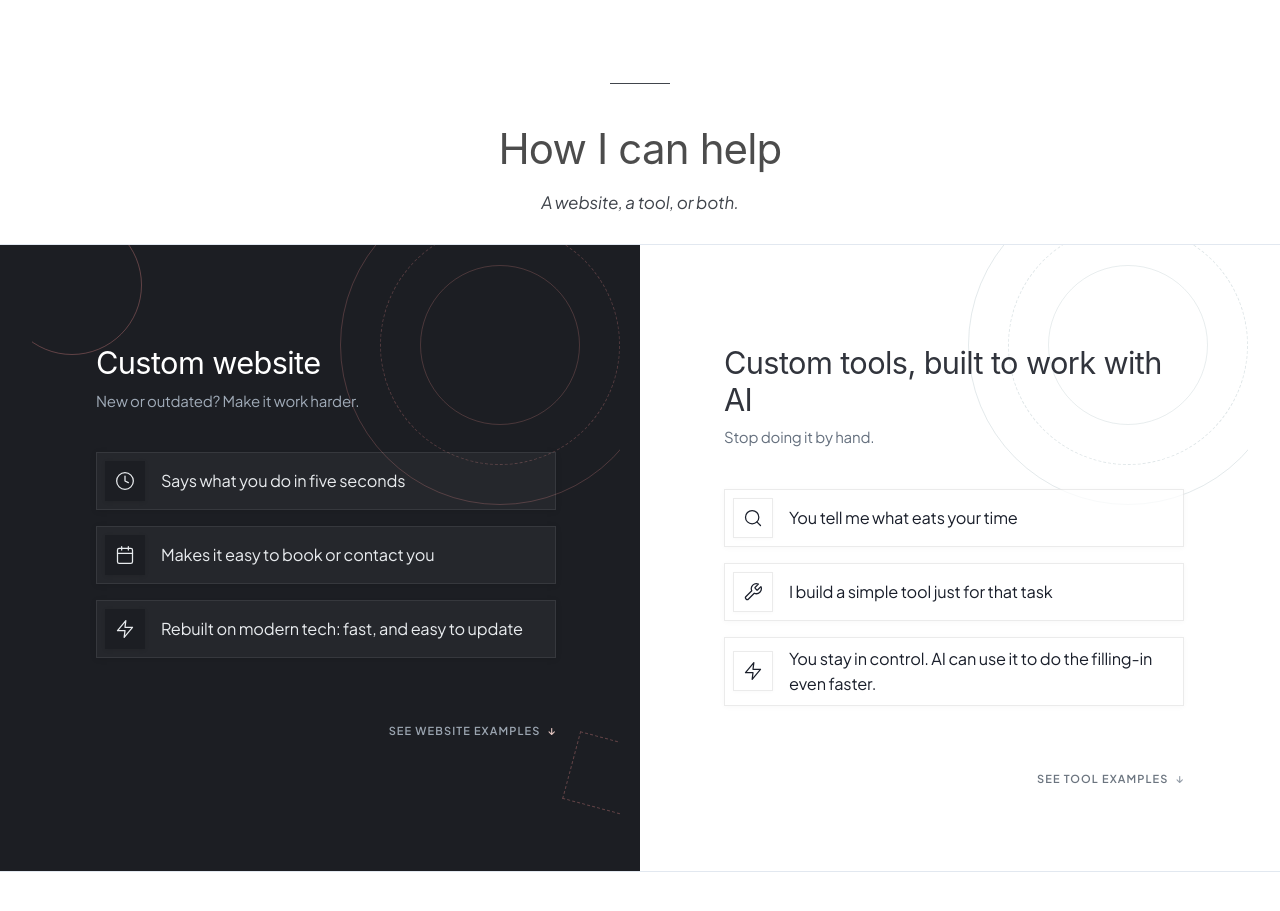
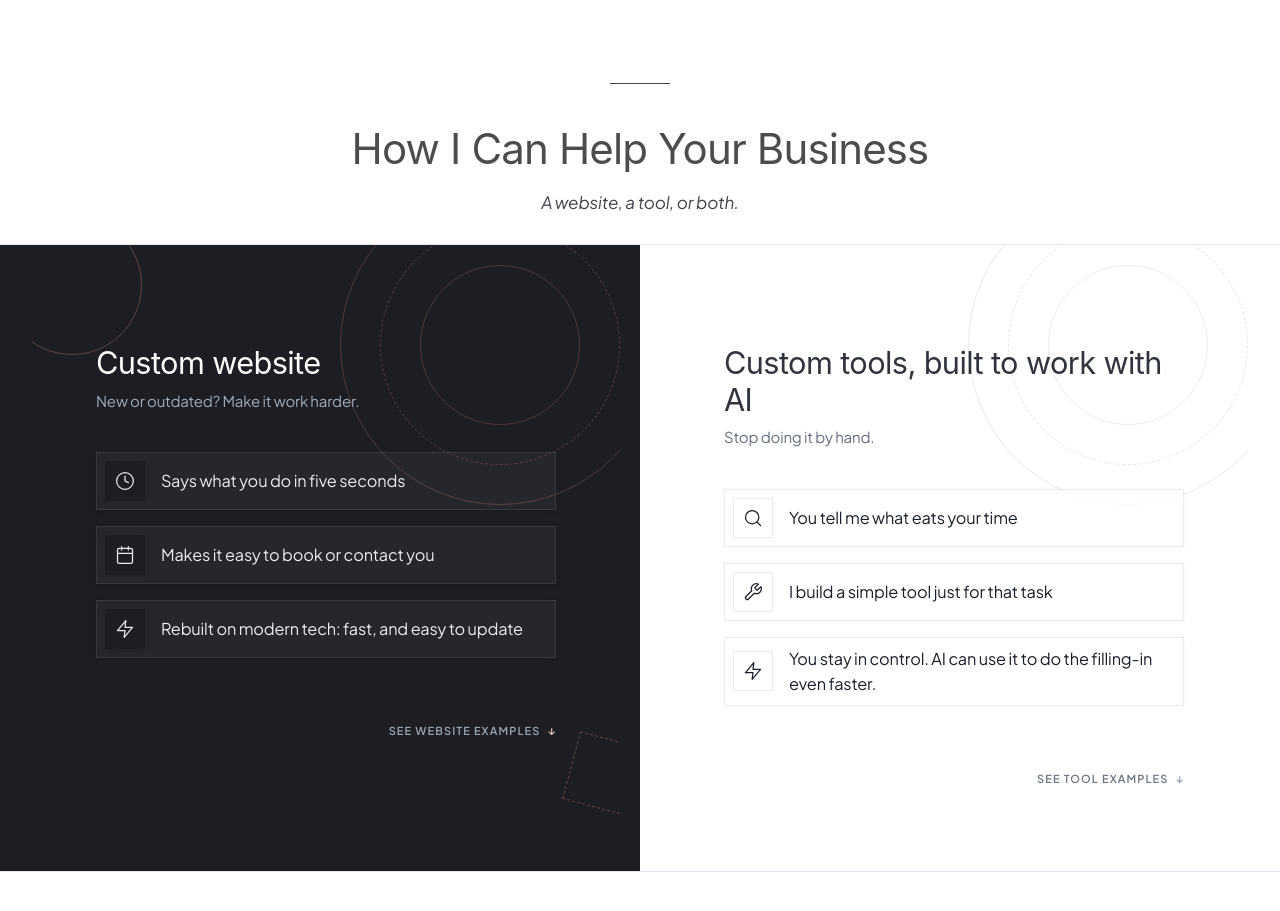
Before and after one commit to Irene2828/porfoliojuly, a Next.js app: page / in a window 1280 px wide. Shown: the part 880-1791 px from the top of the page. Built offline with nearby package versions, Linux system fonts and the light colour scheme; no server answers; the database is empty.

Commit message:
Rename Services heading to How I Can Help Your Business

```diff
--- a/src/app/v2/components/ServicesV2.tsx
+++ b/src/app/v2/components/ServicesV2.tsx
@@ -210,7 +210,7 @@ export default function ServicesV2() {
             textWrap: 'balance'
           }}
         >
-          <span style={{ fontWeight: 400, color: 'var(--color-heading-silver, #4a5461)' }}>How I can help</span>
+          <span style={{ fontWeight: 400, color: 'var(--color-heading-silver, #4a5461)' }}>How I Can Help Your Business</span>
         </motion.h2>
 
         {/* 3. Italic subline follows */}
```
